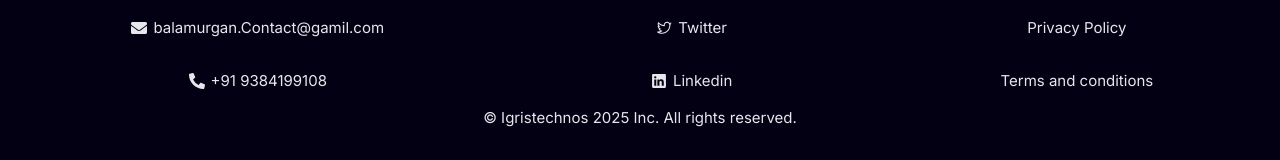
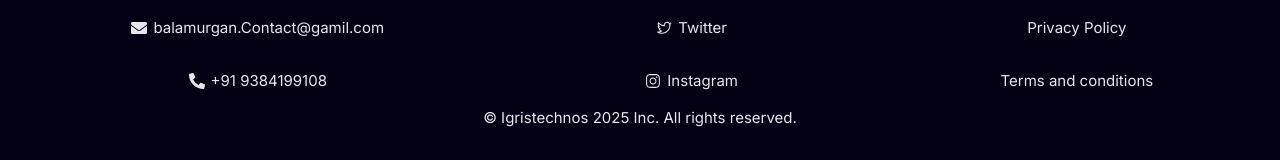
Before and after one commit to bala-murugan-flutter/Next_JS, a Next.js app: page / in a window 1280 px wide. Shown: the part 3683-3843 px from the top of the page. Built offline with nearby package versions, Linux system fonts and the light colour scheme; a web font is replaced by a local one.

Commit message:
overallview

```diff
--- a/constants/index.ts
+++ b/constants/index.ts
@@ -314,16 +314,16 @@ export const FOOTER_DATA = [
       {
         name: "YouTude",
         icon: FaYoutube,
-        link: "https://instagram.com",
+        link: "https://www.youtube.com/@Igristechnos",
       },
       {
         name: "Twitter",
         icon: RxTwitterLogo,
-        link: "https://twitter.com",
+        link: "https://x.com/Igristechnos",
       },
       {
-        name: "Linkedin",
-        icon: RxLinkedinLogo,
+        name: "Instagram",
+        icon: RxInstagramLogo,
         link: "https://linkedin.com",
       },
     ],
```
